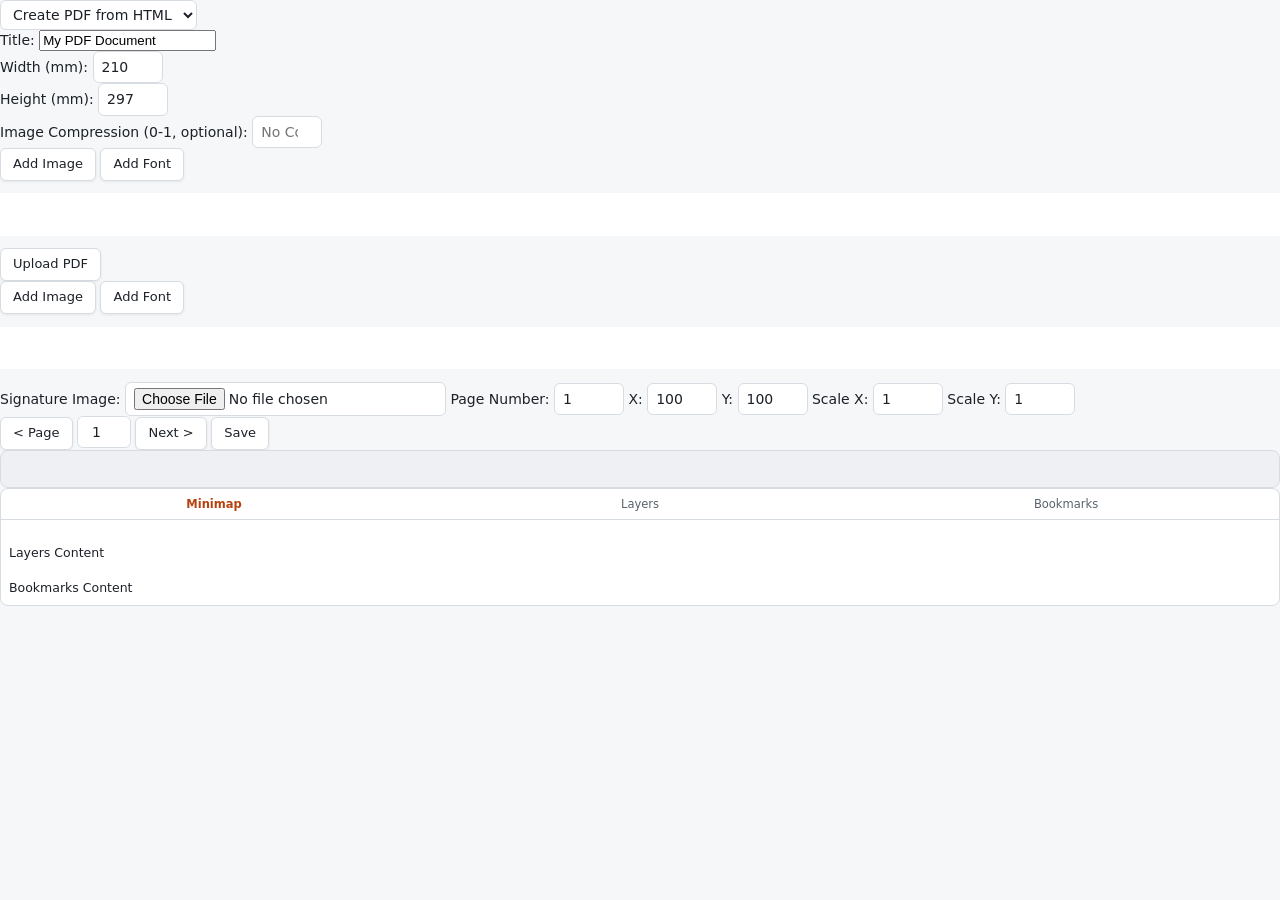
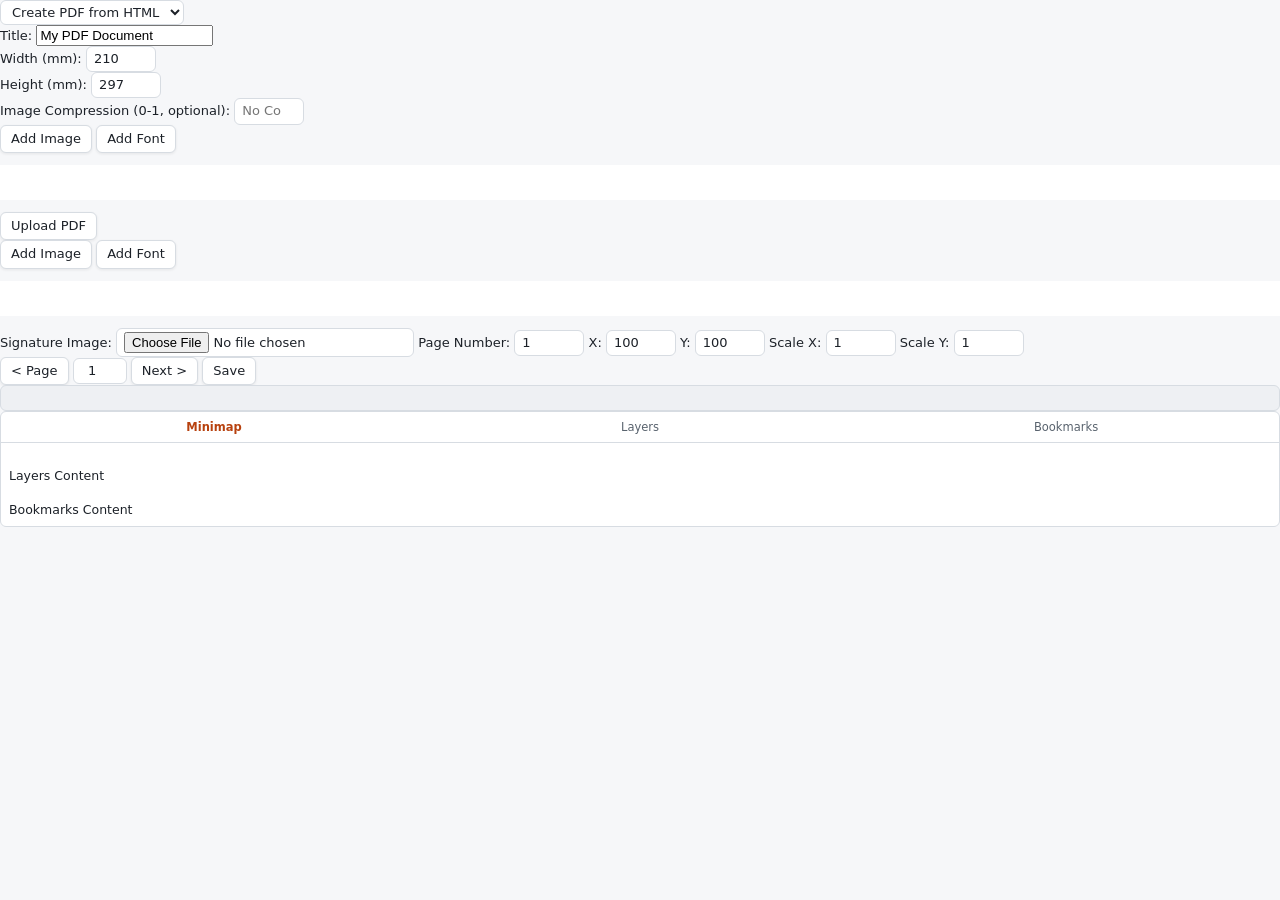

style(demo): tighter, more compact layout

--- a/style.css
+++ b/style.css
@@ -14,7 +14,7 @@
     --error-bg: #fdecea;
     --error-text: #8f1f1a;
     --shadow: 0 1px 3px rgba(20, 24, 30, 0.08);
-    --radius: 8px;
+    --radius: 6px;
     --mono: ui-monospace, "SF Mono", "Cascadia Code", Menlo, Consolas, monospace;
 }
 
@@ -57,7 +57,7 @@
 html, body {
     margin: 0;
     height: 100%;
-    font: 14px/1.45 system-ui, -apple-system, "Segoe UI", Roboto, sans-serif;
+    font: 13px/1.4 system-ui, -apple-system, "Segoe UI", Roboto, sans-serif;
     color: var(--text);
     background: var(--bg);
 }
@@ -70,15 +70,15 @@ body { display: flex; flex-direction: column; }
     display: flex;
     align-items: center;
     justify-content: space-between;
-    gap: 16px;
-    padding: 10px 18px;
+    gap: 12px;
+    padding: 7px 14px;
     background: var(--bg-panel);
     border-bottom: 1px solid var(--border);
 }
 
 .brand { display: flex; align-items: baseline; gap: 10px; min-width: 0; }
 .brand-icon { font-size: 20px; align-self: center; }
-.brand h1 { font-size: 18px; margin: 0; letter-spacing: -0.2px; }
+.brand h1 { font-size: 16px; margin: 0; letter-spacing: -0.2px; }
 .tagline { color: var(--text-dim); font-size: 12.5px; white-space: nowrap; overflow: hidden; text-overflow: ellipsis; }
 
 .links { display: flex; align-items: center; gap: 14px; }
@@ -104,7 +104,7 @@ body { display: flex; flex-direction: column; }
 .tabbar {
     display: flex;
     gap: 4px;
-    padding: 8px 18px 0;
+    padding: 5px 14px 0;
     background: var(--bg-panel);
     border-bottom: 1px solid var(--border);
 }
@@ -114,7 +114,7 @@ body { display: flex; flex-direction: column; }
     border-bottom: none;
     background: transparent;
     color: var(--text-dim);
-    padding: 7px 14px;
+    padding: 5px 11px;
     border-radius: var(--radius) var(--radius) 0 0;
     cursor: pointer;
     font-size: 13.5px;
@@ -135,8 +135,8 @@ body { display: flex; flex-direction: column; }
     flex: 1;
     display: grid;
     grid-template-columns: minmax(340px, 42%) 1fr;
-    gap: 14px;
-    padding: 14px 18px;
+    gap: 10px;
+    padding: 10px 14px;
     min-height: 0;
 }
 
@@ -164,8 +164,8 @@ body { display: flex; flex-direction: column; }
     display: flex;
     align-items: center;
     flex-wrap: wrap;
-    gap: 10px;
-    margin-bottom: 10px;
+    gap: 7px;
+    margin-bottom: 7px;
 }
 .toolbar.column { flex-direction: column; align-items: stretch; }
 .spacer { flex: 1; }
@@ -181,7 +181,7 @@ select, input[type="number"], input[type="file"] {
     background: var(--bg-panel);
     border: 1px solid var(--border);
     border-radius: 6px;
-    padding: 5px 8px;
+    padding: 3px 7px;
     max-width: 100%;
 }
 input[type="number"] { width: 70px; }
@@ -193,7 +193,7 @@ button {
     background: var(--bg-panel);
     border: 1px solid var(--border);
     border-radius: 6px;
-    padding: 6px 12px;
+    padding: 4px 10px;
     cursor: pointer;
     box-shadow: var(--shadow);
 }
@@ -232,7 +232,7 @@ button.ghost { box-shadow: none; background: transparent; }
 
 .editor-wrap {
     flex: 1;
-    min-height: 220px;
+    min-height: 160px;
     display: flex;
     border: 1px solid var(--border);
     border-radius: var(--radius);
@@ -245,10 +245,10 @@ button.ghost { box-shadow: none; background: transparent; }
     resize: none;
     border: 0;
     outline: none;
-    padding: 12px 14px;
+    padding: 9px 11px;
     font-family: var(--mono);
-    font-size: 12.5px;
-    line-height: 1.5;
+    font-size: 12px;
+    line-height: 1.45;
     color: var(--text);
     background: var(--bg-panel);
     white-space: pre;
@@ -296,7 +296,7 @@ button.ghost { box-shadow: none; background: transparent; }
 .viewer-split {
     flex: 1;
     display: grid;
-    grid-template-columns: 1fr 168px;
+    grid-template-columns: 1fr 150px;
     gap: 10px;
     min-height: 0;
 }
@@ -309,8 +309,8 @@ button.ghost { box-shadow: none; background: transparent; }
     display: flex;
     flex-direction: column;
     align-items: center;
-    gap: 18px;
-    padding: 18px;
+    gap: 12px;
+    padding: 12px;
 }
 .pdf-viewer .page {
     background: white;
